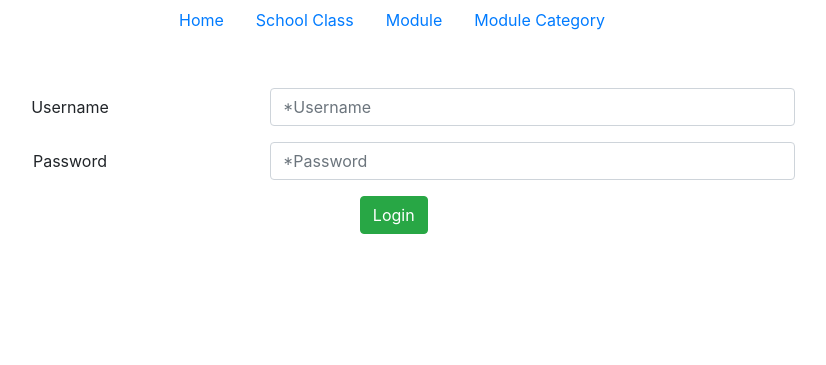
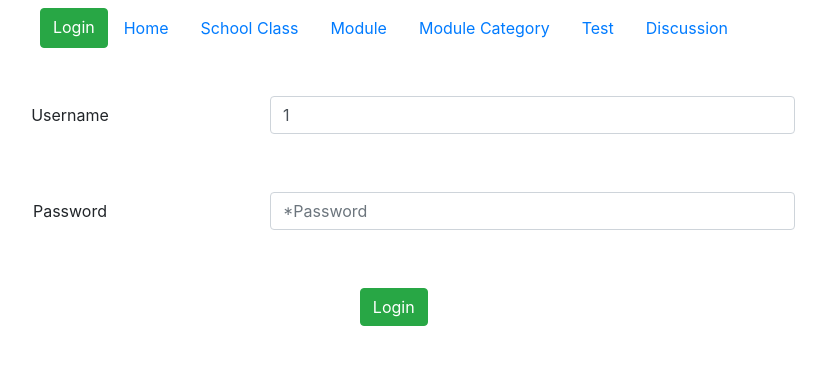
Before and after one commit to Ryuka25/mini-classroom, a PHP site: the page made by views/viewLogin.php in a window 1280 px wide. Shown: the top 365 px of the page, without its empty margins (248-1074 px from the left). Run offline with PHP 8.4, Linux system fonts and the light colour scheme; the template is opened without the code that fills it: most values are stand-ins (such as "Sample title", 1, 10 or a date in 2020); data that the repository does not hold is empty; some libraries are stand-ins or nearby versions.

Commit message:
📦️ ADD `login system`

```diff
--- a/controllers/ControllerDiscussion.php
+++ b/controllers/ControllerDiscussion.php
@@ -35,6 +35,7 @@ class ControllerDiscussion {
                 throw new Exception("Select a discussion");
             } else {
                 $attachedDiscussion = $url[1];
+                $data['accountID'] = $_SESSION['accountID'];
 
                 $this->_manager = new DiscussionManager;
                 $data['discussionList'] = $this->_manager->getAllDiscussion();
--- a/controllers/ControllerHome.php
+++ b/controllers/ControllerHome.php
@@ -1,5 +1,6 @@
 <?php
 require_once('views/View.php');
+require_once('models/Account.php');
 
 class ControllerHome {
 
@@ -29,7 +30,9 @@ class ControllerHome {
     private function showHomepage() {
 
         $this->_view = new View('Home');
-        $data = array();
+        $data = array(
+            'accountID'=>$_SESSION['accountID'],
+        );
         $this->_view->generate($data);
 
     }
--- a/views/template.php
+++ b/views/template.php
@@ -10,12 +10,18 @@
     <title><?= $pageTitle ?> - MINI_CLASSROOM</title>
 </head>
 <body>
-    <nav class="nav justify-content-center">
-        <a class="nav-link" href="<?= SERVER_URL.'?url=Home/'?>">Home</a>
-        <a class="nav-link" href="<?= SERVER_URL.'?url=SchoolClass/'?>">School Class</a>
-        <a class="nav-link" href="<?= SERVER_URL.'?url=Module/'?>">Module</a>
-        <a class="nav-link" href="<?= SERVER_URL.'?url=ModuleCategory/'?>">Module Category</a>
-
+    <nav class="nav justify-content-center mt-2">
+        <?php if (isset($_SESSION['account'])) {?>
+            <a class="btn btn-success" href="<?= SERVER_URL.'?url=login/logout/'?>">Disconnect</a>
+        <?php } else { ?>
+            <a class="btn btn-success" href="<?= SERVER_URL.'?url=login/'?>">Login</a>
+        <?php } ?>
+        <a class="nav-link" href="<?= SERVER_URL.'?url=home/'?>">Home</a>
+        <a class="nav-link" href="<?= SERVER_URL.'?url=schoolClass/'?>">School Class</a>
+        <a class="nav-link" href="<?= SERVER_URL.'?url=module/'?>">Module</a>
+        <a class="nav-link" href="<?= SERVER_URL.'?url=moduleCategory/'?>">Module Category</a>
+        <a class="nav-link" href="<?= SERVER_URL.'?url=test/'?>"> Test </a>
+        <a class="nav-link" href="<?= SERVER_URL.'?url=discussion/'?>"> Discussion </a>
     </nav>
 
     <div class="container">
--- a/views/viewDiscussion.php
+++ b/views/viewDiscussion.php
@@ -22,7 +22,7 @@
                 <form method="POST" action="<?= SERVER_URL.'?url=message/add/'?>">
                     <div class="form-group row">
                         <input type="hidden" name="attachedDiscussion" value="<?= $currentDiscussion->getDiscussionID()?>">
-                        <input type="hidden" name="sendByStudent" value="<?= 'user_1' ?>">
+                        <input type="hidden" name="sendByStudent" value="<?= $accountID ?>">
                         <input class="col-sm-10" type="text" name="legend" placeholder=" Enter message here ...">
                         <button type="submit" class="btn btn-primary col-sm-2">Send</button>
                     </div>
--- a/views/viewHome.php
+++ b/views/viewHome.php
@@ -1,4 +1,4 @@
 <div class="jumbotron mt-sm-3 text-center">
     <h1 class="display-3">Homepage</h1>
-    <p class="lead">Welcome to our website </p>
+    <p class="lead">Welcome to our website <strong><?= $accountID ?></strong></p>
 </div>
--- a/views/viewLogin.php
+++ b/views/viewLogin.php
@@ -1,15 +1,22 @@
 <div class="container m-5 text-center">
-    <form>
+    <form method="POST" action="<?= SERVER_URL.'?url=login/grantAccess/'?>">
         <div class="form-group row">
-            <label for="name" class="col-sm-4 col-form-label">Username</label>
+            <label for="accountID" class="col-sm-4 col-form-label">Username</label>
             <div class="col-sm-6">
-                <input type="text" class="form-control" name="name" id="name" placeholder="*Username">
+                <input type="text" class="form-control" name="accountID" placeholder="*Username" value="<?= $accountID ?>">
+                <div class="alert alert-dager" role="alert">
+                    <strong><?= $accountIDError ?></strong>
+                </div>
+
             </div>
         </div>
         <div class="form-group row">
-            <label for="name" class="col-sm-4 col-form-label">Password</label>
+            <label for="password" class="col-sm-4 col-form-label">Password</label>
             <div class="col-sm-6">
-                <input type="text" class="form-control" name="name" id="name" placeholder="*Password">
+                <input type="text" class="form-control" name="password" placeholder="*Password">
+                <div class="alert alert-dager" role="alert">
+                    <strong><?= $passwordError ?></strong>
+                </div>
             </div>
         </div>
         <div class="form-group row">
--- a/views/viewModuleCategory.php
+++ b/views/viewModuleCategory.php
@@ -5,7 +5,7 @@
 <?= $changeSuccess ?>
 <div class="container border col-sm-6">
     <h1 class="text-center"> ADD NEW MODULE CATEGORY </h1>
-    <form method="POST" action="<?= SERVER_URL.'?url=ModuleCategory/add/'?>">
+    <form method="POST" action="<?= SERVER_URL.'?url=moduleCategory/add/'?>">
         <div class="form-group row">
             <label for="moduleCategoryCode" class="col-sm-5 col-form-label text-center">Module Category Code : </label>
             <div class="col-sm-7">
```
Also changed, not shown: controllers/ControllerLogin.php (+40 -1 lines), controllers/Router.php (+16 -12 lines), models/Account.php (+7 -0 lines), models/AccountManager.php (added, +27 -0 lines).
